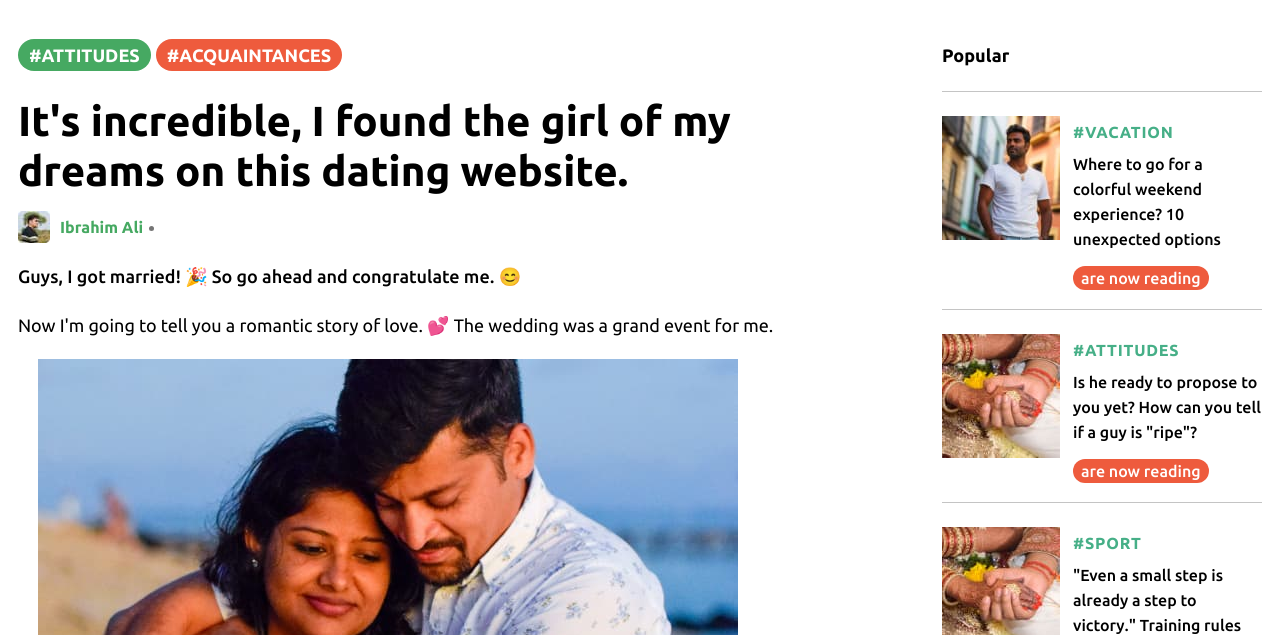
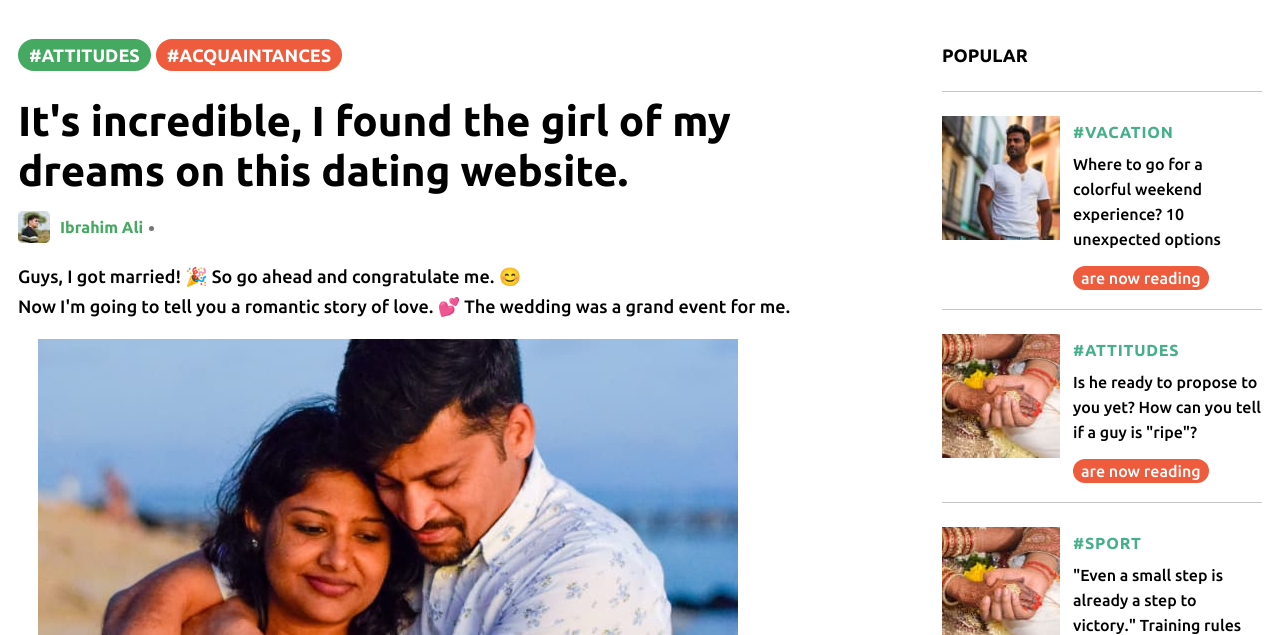
Before and after one commit to uzinok/Storyloves-preland-in_en, a website: page src/index.html in a window 1280 px wide. Shown: the part 165-800 px from the top of the page. Drawn offline with nearby package versions, Linux system fonts and the light colour scheme; files that its build step writes are made by us from their sources; a script that the page names is missing.

Commit message:
правки по макету

```diff
--- a/src/index.html
+++ b/src/index.html
@@ -76,10 +76,7 @@
 					</div>
 
 					<p class="content__title">
-						Guys, I got married! 🎉 So go ahead and congratulate me. 😊
-					</p>
-					<p>
-						Now I'm going to tell you a romantic story of love. 💕 The wedding was a grand event for me.
+						Guys, I got married! 🎉 So go ahead and congratulate me. 😊 <br> Now I'm going to tell you a romantic story of love. 💕 The wedding was a grand event for me.
 					</p>
 				</header>
 
--- a/src/styles/block/aside.scss
+++ b/src/styles/block/aside.scss
@@ -11,6 +11,7 @@
 
 	& h2 {
 		margin: 0 0 25px;
+		text-transform: uppercase;
 		font-size: 18px;
 		line-height: 21px;
 	}
```
